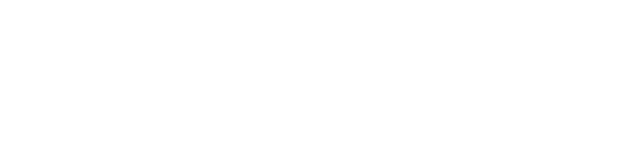
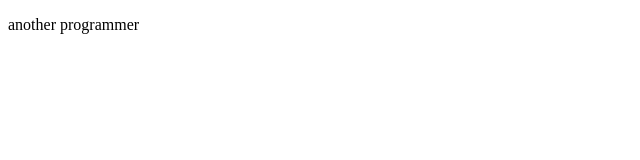
Before and after one commit to shahriyari-milad-94/git-tutorial, a plain HTML site: page dashboard.html in a window 1280 px wide. Shown: the whole page, without its empty margins (0-640 px from the left). Drawn offline with Linux system fonts and the light colour scheme.

Commit message:
paragraph added

```diff
--- a/dashboard.html
+++ b/dashboard.html
@@ -6,6 +6,6 @@
     <title>Document</title>
 </head>
 <body>
-
+    <p>another programmer</p>
 </body>
 </html>
```
